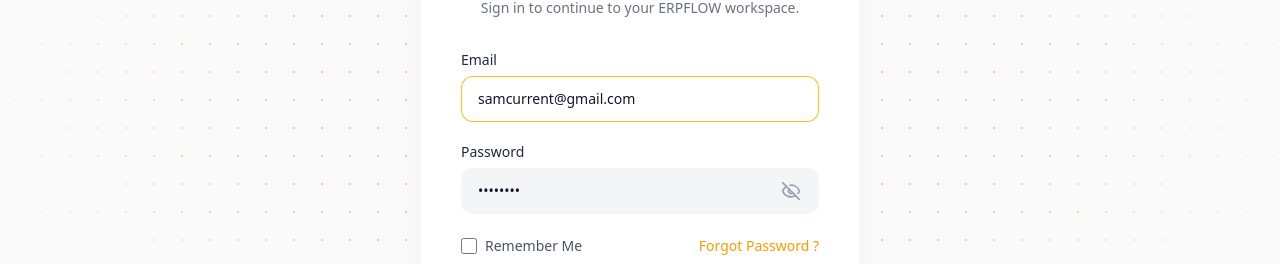
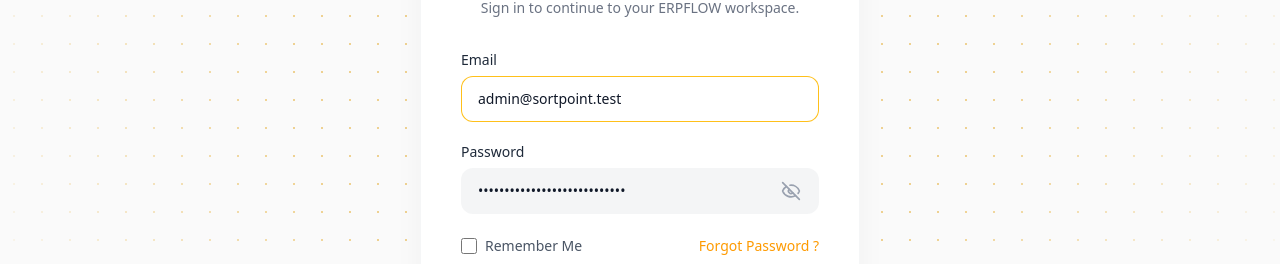
Before and after one commit to GeekSSort/sortpoint-client, a Next.js app: page /login in a window 1280 px wide. Shown: the part 306-570 px from the top of the page. Built offline with nearby package versions, Linux system fonts and the light colour scheme; no server answers.

Commit message:
feat(auth): set default credentials and connect login page to backend auth

```diff
--- a/src/app/(auth)/login/page.tsx
+++ b/src/app/(auth)/login/page.tsx
@@ -8,8 +8,8 @@
 import { AuthService } from "@/services";
 
 export default function LoginPage() {
-  const [email, setEmail] = useState("samcurrent@gmail.com");
-  const [password, setPassword] = useState("********");
+  const [email, setEmail] = useState("admin@sortpoint.test");
+  const [password, setPassword] = useState("correct-horse-battery-staple");
   const [showPassword, setShowPassword] = useState(false);
   const [rememberMe, setRememberMe] = useState(false);
   const [isLoading, setIsLoading] = useState(false);
```
